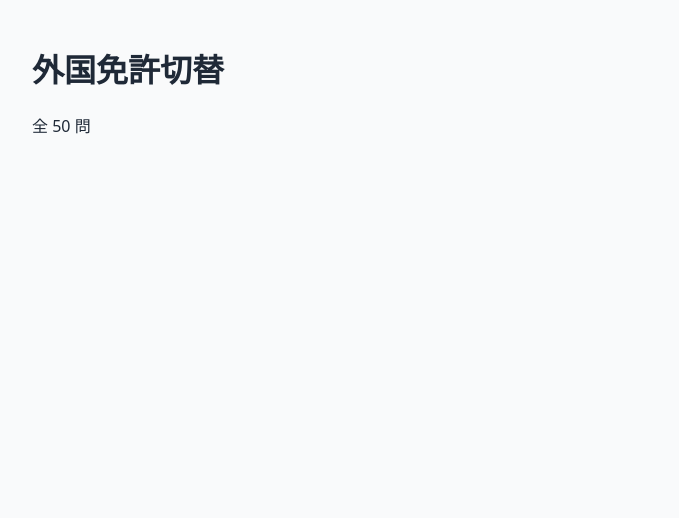
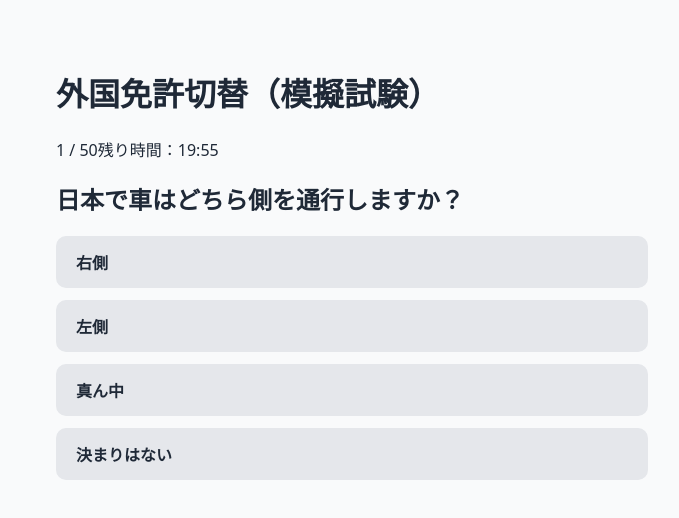
Before and after one commit to sasukedon731-blip/quiz-app, a Next.js app: page /exam in a window 1280 px wide. Shown: the top 518 px of the page, without its empty margins (288-967 px from the left). Built offline with nearby package versions, Linux system fonts and the light colour scheme.

Commit message:
complete quiz app with explanations

```diff
--- a/app/exam/ExamClient.tsx
+++ b/app/exam/ExamClient.tsx
@@ -1,16 +1,107 @@
 'use client'
 
-import { Quiz } from '@/app/data/types'
+import { useEffect, useState } from 'react'
+import { useRouter } from 'next/navigation'
+import QuizLayout from '@/app/components/QuizLayout'
+import Button from '@/app/components/Button'
+import type { Quiz } from '@/app/data/types'
 
 type Props = {
   quiz: Quiz
+  quizType: 'gaikoku-license' | 'japanese-n4'
 }
 
-export default function ExamClient({ quiz }: Props) {
+const EXAM_TIME = 20 * 60 // 20分（秒）
+
+export default function ExamClient({ quiz, quizType }: Props) {
+  const router = useRouter()
+
+  const [index, setIndex] = useState(0)
+  const [selected, setSelected] = useState<number | null>(null)
+  const [timeLeft, setTimeLeft] = useState(EXAM_TIME)
+  const [finished, setFinished] = useState(false)
+
+  const current = quiz.questions[index]
+
+  // タイマー
+  useEffect(() => {
+    if (finished) return
+    if (timeLeft <= 0) {
+      setFinished(true)
+      return
+    }
+
+    const timer = setInterval(() => {
+      setTimeLeft(t => t - 1)
+    }, 1000)
+
+    return () => clearInterval(timer)
+  }, [timeLeft, finished])
+
+  const answer = (i: number) => {
+    if (selected !== null) return
+    setSelected(i)
+  }
+
+  const next = () => {
+    setSelected(null)
+    if (index + 1 < quiz.questions.length) {
+      setIndex(i => i + 1)
+    } else {
+      setFinished(true)
+    }
+  }
+
+  const quit = () => {
+    router.push(`/select-mode?type=${quizType}`)
+  }
+
+  if (finished) {
+    return (
+      <QuizLayout title={`${quiz.title}（模擬試験）`}>
+        <h2>試験終了</h2>
+
+        <Button variant="main" onClick={quit}>
+          クイズトップに戻る
+        </Button>
+      </QuizLayout>
+    )
+  }
+
   return (
-    <div>
-      <h1>{quiz.title}</h1>
-      <p>全 {quiz.questions.length} 問</p>
-    </div>
+    <QuizLayout title={`${quiz.title}（模擬試験）`}>
+      <p>
+        {index + 1} / {quiz.questions.length}
+        残り時間：{Math.floor(timeLeft / 60)}:
+        {String(timeLeft % 60).padStart(2, '0')}
+      </p>
+
+      <h2 className="mb-4">{current.question}</h2>
+
+      {current.choices.map((c, i) => (
+        <Button
+          key={i}
+          variant="choice"
+          disabled={selected !== null}
+          onClick={() => answer(i)}
+          isCorrect={selected !== null && i === current.correctIndex}
+          isWrong={selected !== null && i === selected && i !== current.correctIndex}
+        >
+          {c}
+        </Button>
+      ))}
+
+      {selected !== null && (
+        <div style={{ marginTop: 16 }}>
+          <Button variant="main" onClick={next}>
+            次へ
+          </Button>
+
+          <Button variant="accent" onClick={quit}>
+            中断する
+          </Button>
+        </div>
+      )}
+    </QuizLayout>
   )
 }
--- a/app/exam/page.tsx
+++ b/app/exam/page.tsx
@@ -1,6 +1,6 @@
 import ExamClient from './ExamClient'
 import { quizzes } from '@/app/data/quizzes'
-import { QuizType } from '@/app/data/types'
+import type { QuizType } from '@/app/data/types'
 
 type Props = {
   searchParams: {
@@ -9,8 +9,12 @@ type Props = {
 }
 
 export default function ExamPage({ searchParams }: Props) {
-  const quizType = searchParams.type ?? 'gaikoku-license'
+  const quizType: QuizType = searchParams.type ?? 'gaikoku-license'
   const quiz = quizzes[quizType]
 
-  return <ExamClient quiz={quiz} />
+  if (!quiz) {
+    return <div>クイズが見つかりません</div>
+  }
+
+  return <ExamClient quiz={quiz} quizType={quizType} />
 }
```
Also changed, not shown: app/normal/NormalClient.tsx (+13 -3 lines), app/normal/page.tsx (+11 -3 lines), app/quiz/QuizClient.tsx (+17 -50 lines), app/quiz/page.tsx (+8 -11 lines).
